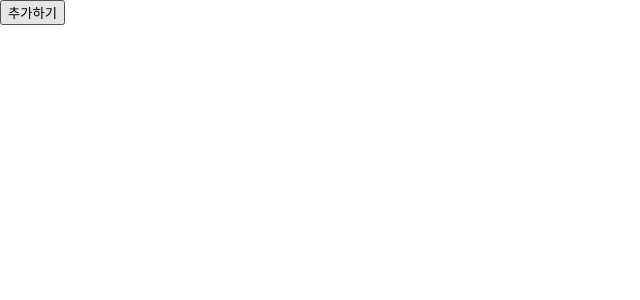
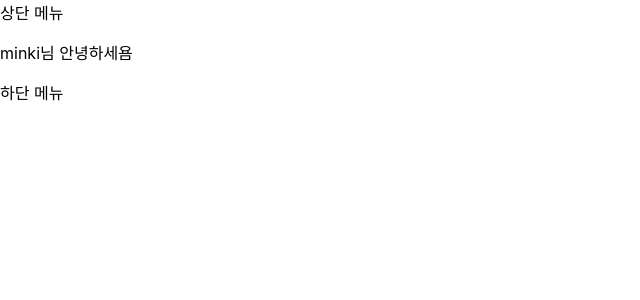
Before and after one commit to midaslmg94/MultiCampus-React, a React (Create React App) app in the folder day01/hello-react2/: page / in a window 1280 px wide. Shown: the top 300 px of the page, without its empty margins (0-640 px from the left). Built offline with nearby package versions, Linux system fonts and the light colour scheme.

Commit message:
Context API

```diff
--- a/day01/hello-react2/src/App.js
+++ b/day01/hello-react2/src/App.js
@@ -5,12 +5,40 @@ import MyName2 from './Myname2.js';
 import Counter from './Counter.js';
 import MyComponent from './MyComponent.js';
 import Todo from './Todo';
-import Box from'./Box';
+import Box from './Box';
+
+import ErrorBoundary from './ErrorBoundary';
+// Context API로 데이터 전달하기
+const UserContext = React.createContext('unknown');
 
 class App extends React.Component {
+    render() {
 
-    render() {
-      return(<Box/>);
+        return (
+            <div>
+                <UserContext.Provider value="minki">
+                    <div>상단 메뉴</div>
+                    <Profile/>
+                    <div>하단 메뉴</div>
+                </UserContext.Provider>
+            </div>
+        );
     }
 }
+
+function Profile() {
+    return (
+        <div>
+            <Greeting/>
+        </div>
+    )
+}
+function Greeting() {
+    return (
+        <UserContext.Consumer>
+            {username=><p>{`${username}님 안녕하세욤`}</p>}
+        </UserContext.Consumer>
+    );
+}
+
 export default App;
--- a/day01/hello-react2/src/Box.js
+++ b/day01/hello-react2/src/Box.js
@@ -1,4 +1,4 @@
-import React, {Fragment} from 'react';
+import React from 'react';
 
 class Box extends React.Component {
     state = {
@@ -42,14 +42,14 @@ class Box extends React.Component {
         this.setState({
             items: [
                 ...items,
-                '아이템'
+                `${items.length + 1}'s items `
             ]
         });
     };
     render() {
         let {items} = this.state;
         return (
-            <Fragment>
+            <div>
                 <button onClick={this.onClick}>추가하기</button>
                 <div
                     ref={this.divRef}
@@ -64,7 +64,7 @@ class Box extends React.Component {
                     </span>)}
                 </div>
 
-            </Fragment>
+            </div>
         );
     }
 }
--- a/day01/hello-react2/src/Counter.js
+++ b/day01/hello-react2/src/Counter.js
@@ -1,29 +1,17 @@
 import React from 'react';
+
 class Counter extends React.Component {
     state={number:0};
     onIncrease = ()=>{
         this.setState({number: this.state.number+1})
     };
-    constructor(props){
-        // constructor 메소드 내부에서는 반드시 super 함수를 호출해야 한다
-        super(props);
-        console.log('constructor');
-    }
-    static getDerivedStateFromProps(props, state){
-        console.log("getDerived~~");
-
-    }
-    shouldComponentUpdate(){
-        console.log('shouldComponentupdate');
-    }
     render() {
-        console.log("render");
+        const {number}=this.state;
+        if(number>=3){
+            throw new Error('에러발생');
+        }
         return (
-            <div>
-                <h1>Counter</h1>
-                <div>Value:{this.state.number}</div>
-                <button onClick={this.onIncrease}>+</button>
-            </div>
+        <div onClick={this.onIncrease}>{`${number}번째 클릭입니다`} </div>
         );
     }
     getSnapshotBeforeUpdate(){
--- /dev/null
+++ b/day01/hello-react2/src/ErrorBoundary.js
@@ -0,0 +1,21 @@
+import React from 'react';
+
+class ErrorBoundary extends React.Component {
+    state = {
+        error: null
+    };
+    static getDerivedStateFromError(error) {}
+    componentDidUpdate(error, info) {}
+
+    render() {
+        const {error} = this.state;
+        // 에러가 있으면
+        if (error) {
+            return <div>
+                {error.toString()}
+            </div>
+        }
+        return this.props.children;
+    }
+}
+export default ErrorBoundary;
```
